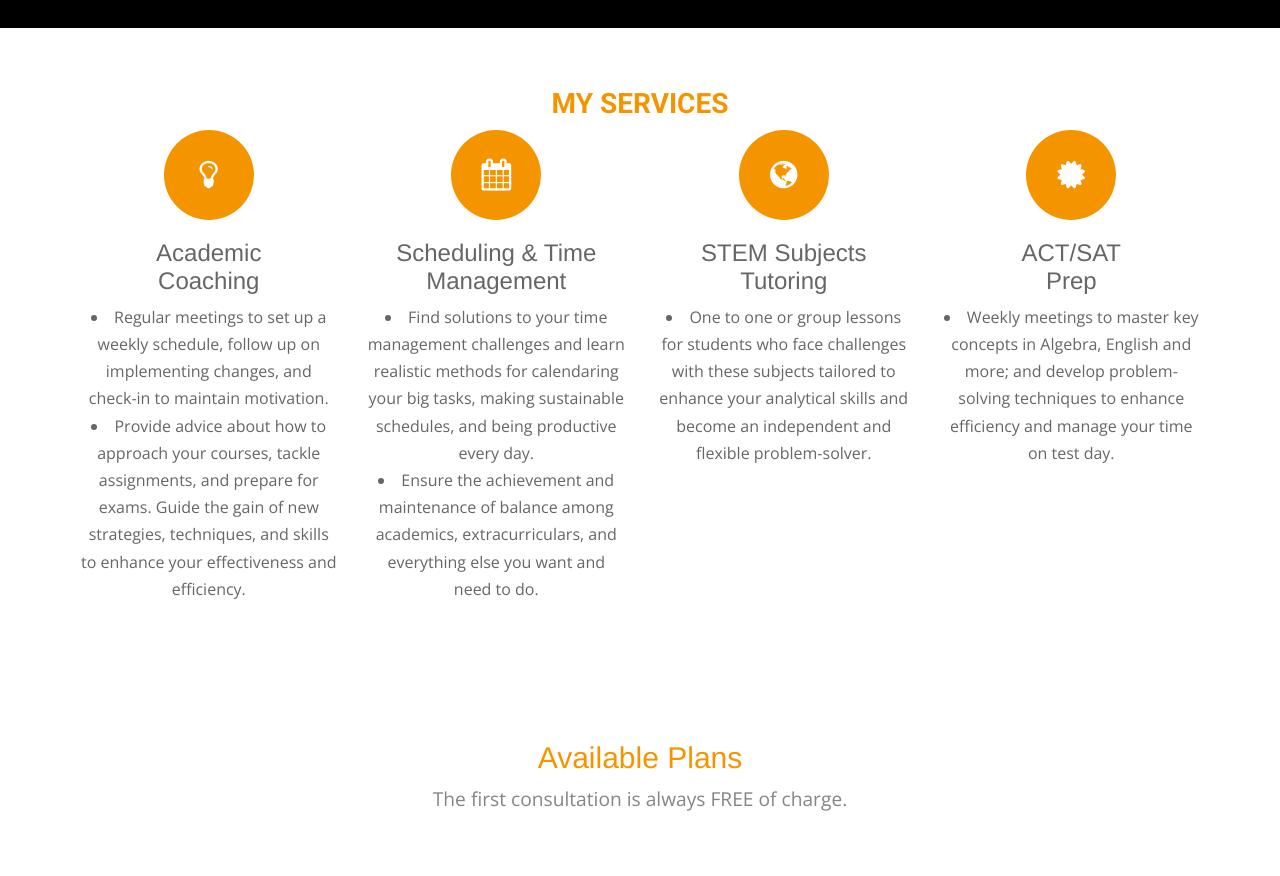
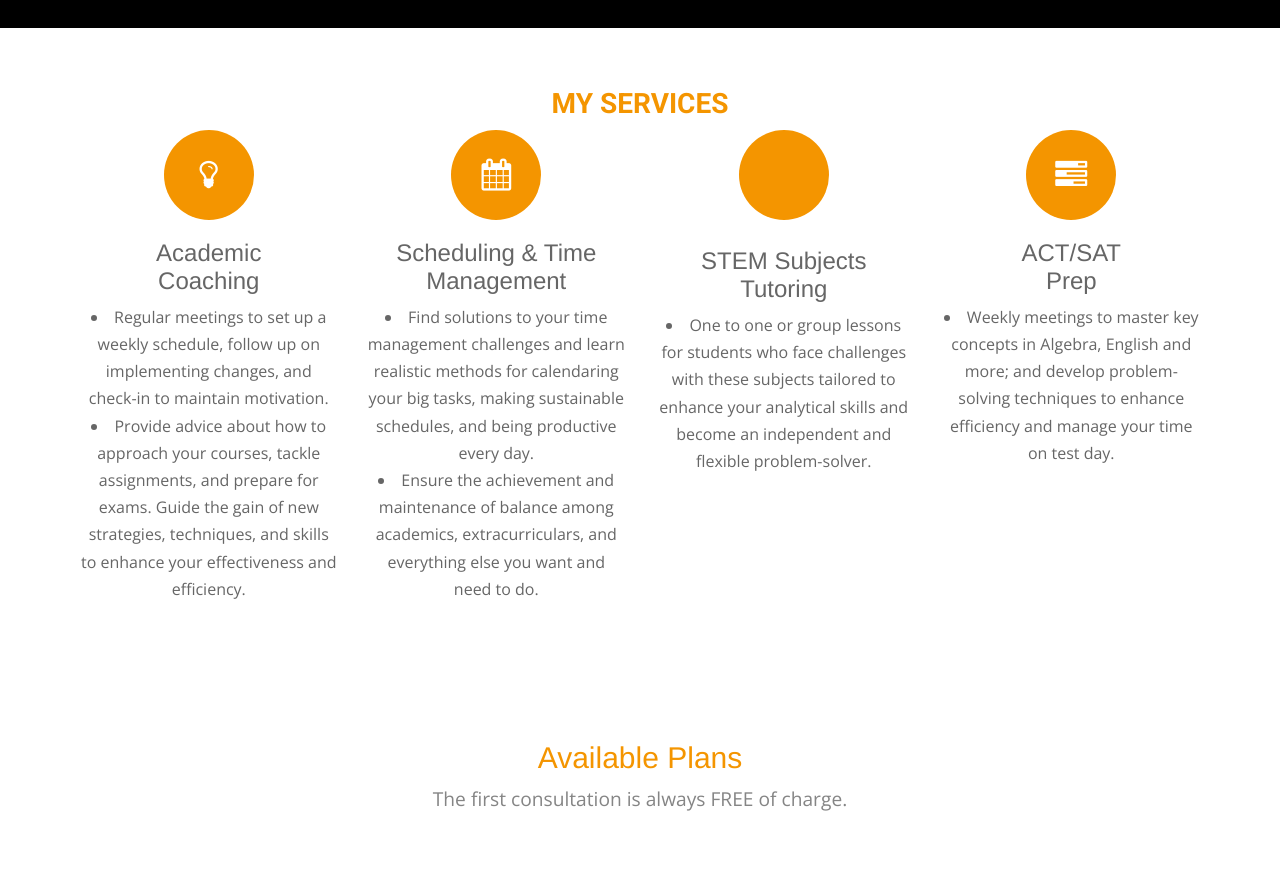
Before and after one commit to GabrieleMonte/coaching.github.io, a plain HTML site: page index.html in a window 1280 px wide. Shown: the part 1560-2436 px from the top of the page. Drawn offline with nearby package versions, Linux system fonts and the light colour scheme.

Commit message:
Update index.html

```diff
--- a/index.html
+++ b/index.html
@@ -113,13 +113,13 @@ goals while maintaining a healthy balance.
       <!-- end: -->
 
       <!-- item -->
-      <div class="col-md-3 text-center"> <i class="fa fa-globe fa-2x circle"></i>
+      <div class="col-md-3 text-center"> <i class="fa fa-atom fa-2x circle"></i>
         <h3>STEM Subjects Tutoring <span class="id-color"></span></h3>
         <li>One to one or group lessons for students who face challenges with these subjects tailored to enhance your analytical skills and become an independent and flexible problem-solver.</li>
       </div>
       <!-- end: -->
 	<!-- item -->
-      <div class="col-md-3 text-center"> <i class="fa fa-certificate fa-2x circle"></i>
+      <div class="col-md-3 text-center"> <i class="fa fa-tasks fa-2x circle"></i>
 	      <h3>ACT/SAT </br>
 	      Prep<span class="id-color"></span></h3>
         <li>Weekly meetings to master key concepts in Algebra, English and more; and develop problem-solving techniques to enhance efficiency and manage your time on test day.</li>
```
